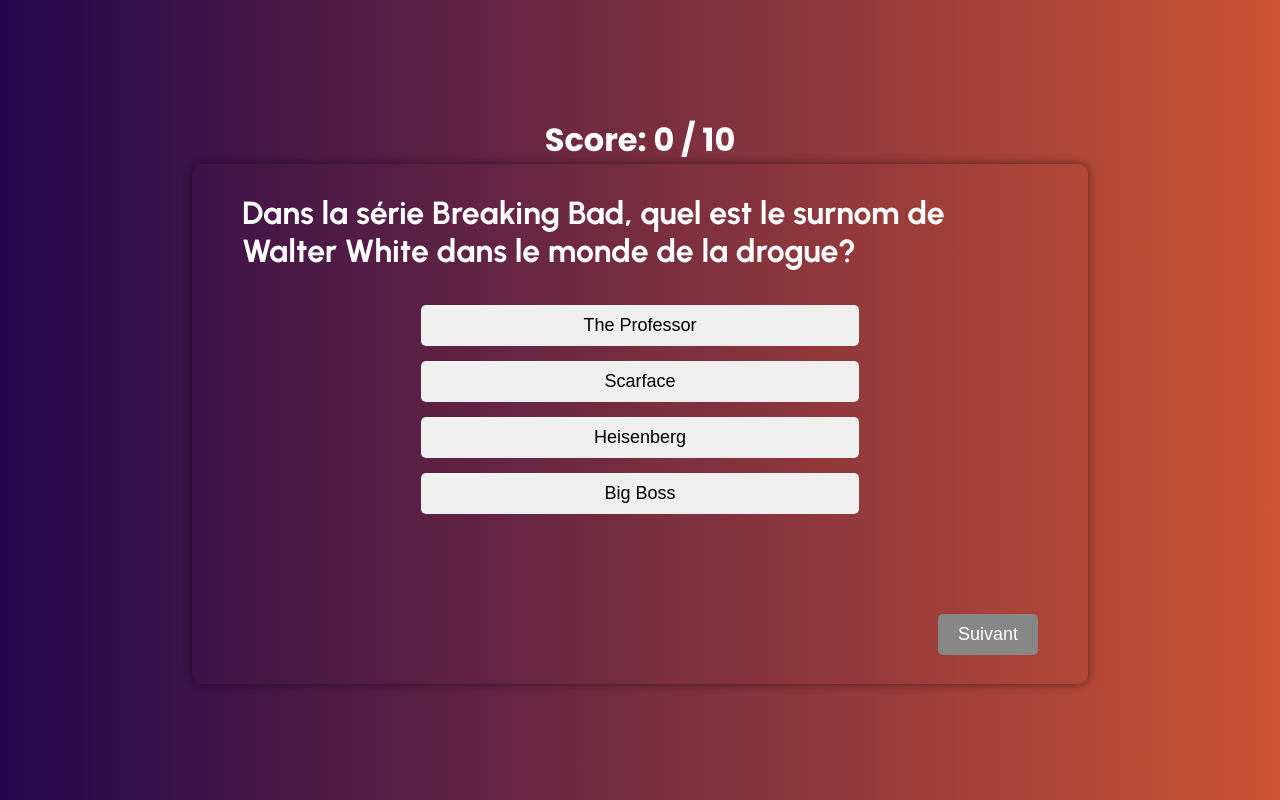
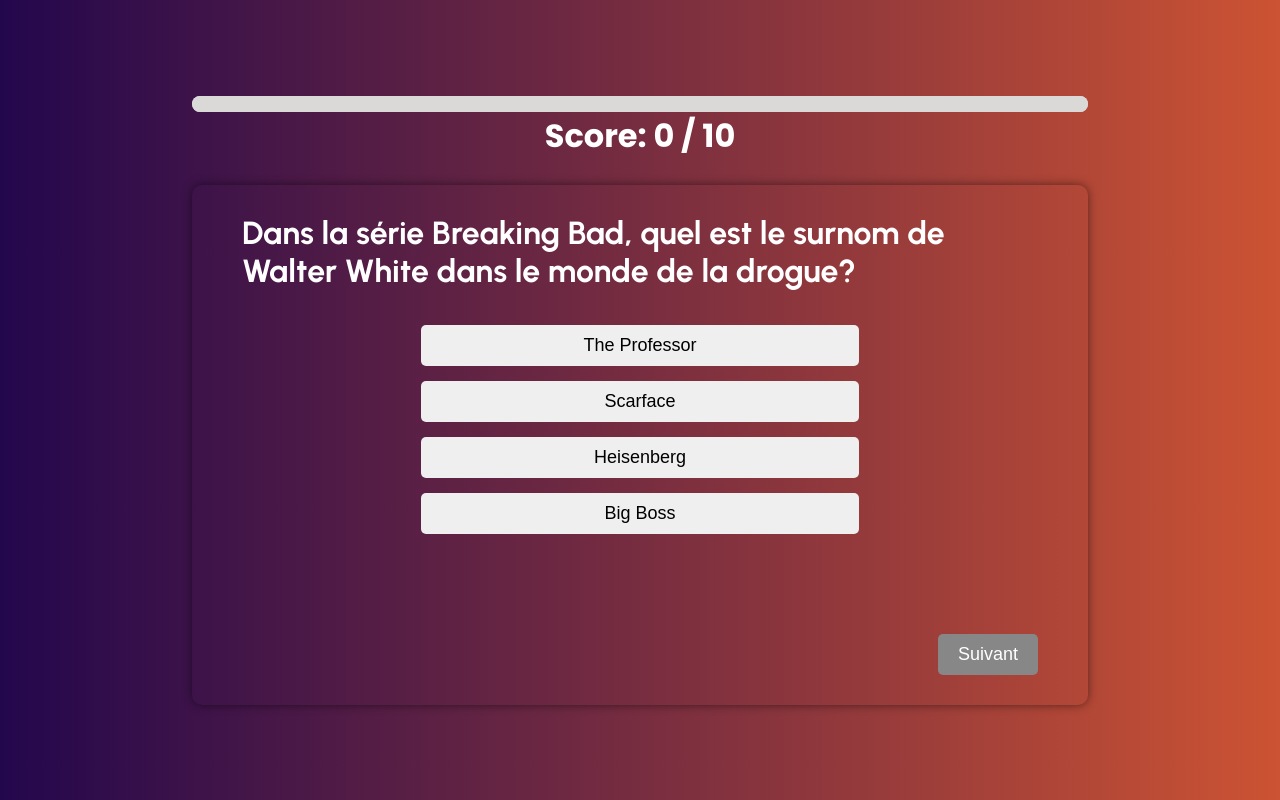
Before and after one commit to Ange230700/quizz, a plain HTML site: page index.html in a window 1280 px wide. Drawn offline with Linux system fonts and the light colour scheme.

Commit message:
j'ai ajoutée la barre de progression

```diff
--- a/index.html
+++ b/index.html
@@ -8,19 +8,34 @@
 
     <script defer type="module" src="script.js"></script>
   </head>
+
+  <!-- rajoute de la balise barre de progression -->
+ <progress id="progressBar" value="0" max="100"></progress>
+ <!--                                           -->
+
   <body>
+
+
     <header>
       <h1 id="score"></h1>
+
+
+    <button id="updateButton"></button>
     </header>
     <main id="section-quiz">
+
       <h1 class="question"></h1>
 
       <section class="options">
+
       </section>
       <section class="section-bouton">
         <button class="bouton-clique-en-bas-a-droite" id="bouton-suivant">Suivant</button>
         <button class="bouton-clique-en-bas-a-droite" id="bouton-rejouer" style="display: none;">Rejouer</button>
+
+
       </section>
+
     </main>
   </body>
 </html>
--- a/script.js
+++ b/script.js
@@ -23,7 +23,10 @@
 const scoreDansHtml = document.querySelector("#score");
 scoreDansHtml.innerText = `Score: ${score} / ${questions.length}`;
 
+
 /* ==================================== */
+
+
 
 /* =============== FONCTIONS =============== */
 
@@ -60,6 +63,7 @@
 
     //on injecte les choix dans le tableau de choix de la question actuelle dans le HTML
     questionActuelle.tableauDeChoix.forEach((choix) => {
+
         // on crée un bouton pour chaque option dans le HTML
         const boutonDansHtml = document.createElement("button");
 
@@ -113,9 +117,6 @@
     return questionDansHtml.innerText;
 }
 
-
-
-
 /* ============================================== */
 
 /* =============== GESTION DES ÉVÉNEMENTS =============== */
@@ -129,6 +130,13 @@
     if (numeroQuestionActuelle < questions.length) {
         // On charge la question
         chargerLaQuestion();
+
+//----------------------------------------------------
+//a retirer si ne fonctionne pas
+ // Mettre à jour la barre de progression
+ progressBar.value = numeroQuestionActuelle + 1;
+
+//------------------------------------------------------
     } else {
         // S'il y a plus de questions, on indique que le quiz est terminé
         questionDansHtml.innerText = changerLeMessageEnFonctionDuScore();
@@ -143,6 +151,19 @@
         boutonRejouerDansHtml.style.display = "inline-block";
     }
 })
+    //document.getElementById('updateButton').addEventListener('click', function())
+
+// on récupère la balise HTML progress
+//const progressBar = document.getElementById('progressBar');
+
+//Obtenir la valeur actuelle et l'incémenter
+//let currentValue = parseInt(progressBar.ariaValueMax,10);
+
+//if(currentValue< progressBar.max)
+//{
+ //   progressBar.value= currentValue + 1
+//}
+
 
 // on ajoute un événement click au bouton rejouer
 boutonRejouerDansHtml.addEventListener("click", () => {
@@ -158,8 +179,16 @@
     // On affiche le bouton suivant
     boutonSuivantDansHtml.style.display = "inline-block";
 
+ //a retirer si ne fonctionne pas
+ // On remet à jour la barre de progression
+ progressBar.value = 0;
+ //-----------------------------------------
     // On charge la question
     chargerLaQuestion();
 })
 
 /* ===================================================== */
+//a retirer si ne fonctionne pas
+// Charger la première question au démarrage
+chargerLaQuestion();
+progressBar.max = questions.length; // Définir la valeur maximale de la barre de progression
--- a/style.css
+++ b/style.css
@@ -95,3 +95,28 @@
   color: #ffffff;
   cursor: not-allowed;
 }
+
+/* a enlever si ne fonctionne pas partie barre de progression  */
+#progressBar {
+  appearance:"none";/*supprime l'apparence par défaut*/
+  width: 70%;/* defini la largeur*/
+  height: 100ps;/*defini la hauteur*/
+  border-radius: 10px;/* rendre les coin arrondis*/
+  background-color: rgb(216, 235, 228);/*couleur de fond (barre non rempli)*/
+  }
+
+  /*progress::-webkit-progress-value {
+    background-color: #703ff769; /* Couleur de la barre remplie (vert) */
+    /*border-radius: 10px; /* Arrondir les coins de la barre remplie */
+
+
+progress::-webkit-progress-bar {
+  background-color: #dad9d8; /* Couleur de la barre de fond (grise) */
+  border-radius: 10px; /* Arrondir les coins de la barre de fond */
+}
+
+progress::-webkit-progress-value {
+  background: linear-gradient(to right, #ed4912, #740590); /* Dégradé de vert à vert clair */
+  border-radius: 10px;       /* Coins arrondis */
+}
+/*---------------------------------------------------------------------
```
